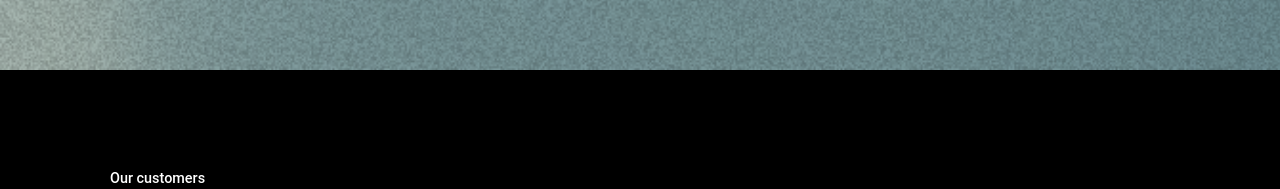
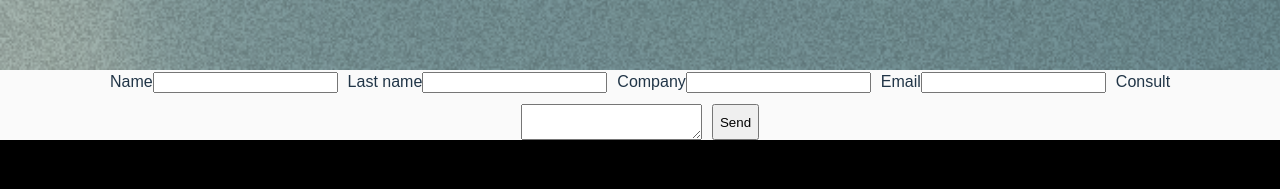
Before and after one commit to brunoosella/devias-web, a React (Vite) app in the folder devias-web/: page / in a window 1280 px wide. Shown: the part 2571-2760 px from the top of the page. Built offline with nearby package versions, Linux system fonts and the light colour scheme.

Commit message:
Add new component

```diff
--- a/devias-web/package.json
+++ b/devias-web/package.json
@@ -10,6 +10,7 @@
     "preview": "vite preview"
   },
   "dependencies": {
+    "@emailjs/browser": "^3.11.0",
     "react": "^18.2.0",
     "react-dom": "^18.2.0",
     "react-icons": "^4.10.1",
--- /dev/null
+++ b/devias-web/src/Components/ContactForm/ContactForm.jsx
@@ -0,0 +1,60 @@
+// External modules
+import React from 'react'
+import emailjs from '@emailjs/browser'
+
+// Internal modules
+import './ContactForm.scss'
+
+export default function ContactForm (){
+
+  //Constant
+  const form = React.useRef()
+
+  const sendEmail = (e) => {
+    e.preventDefault()
+
+    emailjs.sendForm('service_f9jpfqc', 'template_d4lzjah', form.current, 'fzV6NkqgeJ4dUbYVN')
+      .then((result) => {
+          console.log(result.text)
+      }, (error) => {
+          console.log(error.text)
+      })
+  }
+
+  return (
+    <form className='contact-form' ref={form} onSubmit={sendEmail}>
+      <div className='container'>
+        <div className='form-container'>
+
+          <div className='locker'>
+            <label>Name</label>
+            <input type="text" name="user_name" />
+          </div>
+
+          <div className='locker'>
+            <label>Last name</label>
+            <input type="text" name="user_last_name" />
+          </div>
+
+          <div className='locker'>
+
+            <label>Company</label>
+            <input type="text" name="user_company" />
+          </div>
+
+          <div className='locker'>
+
+            <label>Email</label>
+            <input type="email" name="user_email" />
+          </div>
+
+          <label>Consult</label>
+          <textarea name="consult" />
+          <input type="submit" value="Send" />
+
+        </div>
+
+      </div>
+    </form>
+  )
+}
--- /dev/null
+++ b/devias-web/src/Components/ContactForm/ContactForm.scss
@@ -0,0 +1,12 @@
+.contact-form {
+
+  .container {
+
+    .form-container {
+      display: flex;
+      flex-wrap: wrap;
+      justify-content: center;
+      gap: 10px;
+    }
+  }
+}
--- a/devias-web/src/Screens/Home/Home.jsx
+++ b/devias-web/src/Screens/Home/Home.jsx
@@ -8,6 +8,7 @@ import Footer from 'Components/Footer/Footer'
 import ProjectDetails from 'Components/ProjectDetails/ProjectDetails'
 import TechStack from 'Components/TechStack/TechStack'
 import WhatsappBubble from 'Components/WhatsappBubble/WhatsappBubble'
+import ContactForm from 'Components/ContactForm/ContactForm'
 
 export default function Home() {
 
@@ -84,6 +85,8 @@ export default function Home() {
           <ProjectDetails />
         </div>
       </section>
+
+      <ContactForm />
       <Footer />
     </main>
   )
```
Also changed, not shown: 1 other file (tests, documents, lock files or other folders).
